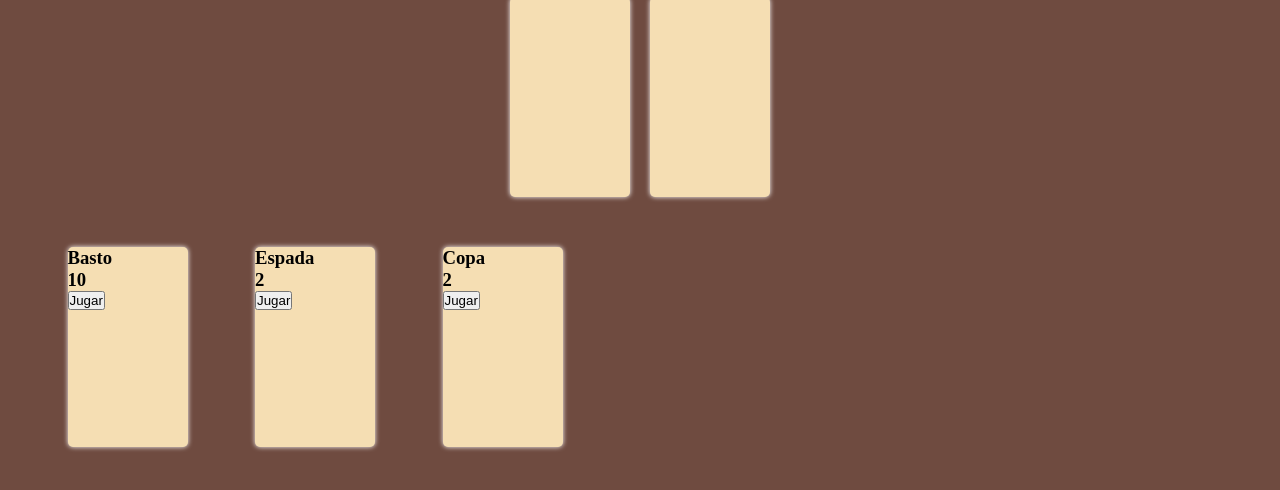
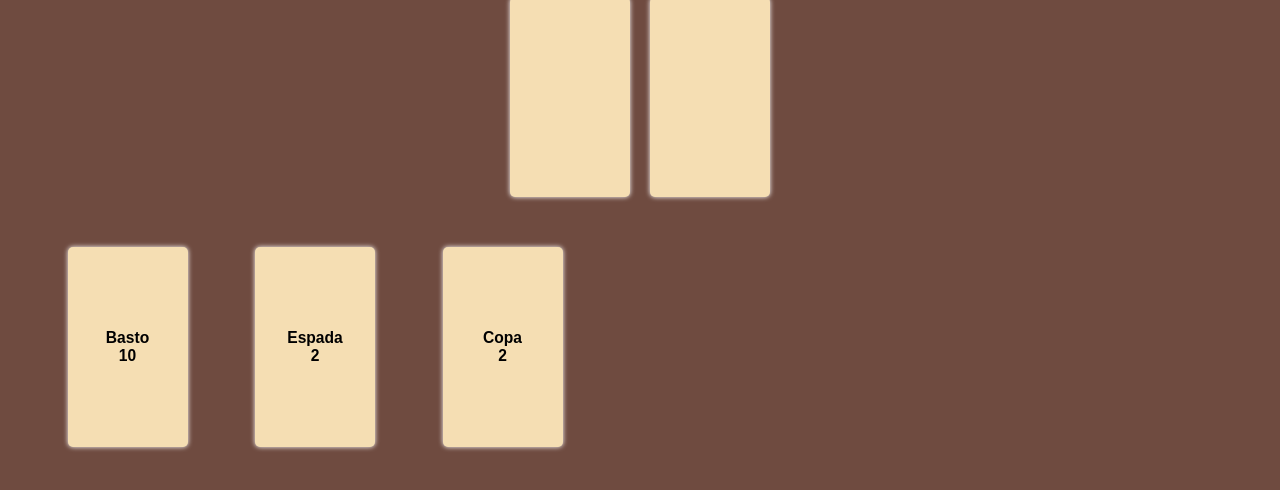
Before and after one commit to matias-bermudez/comision-69290, a plain HTML site: page index.html in a window 1280 px wide. Both pictures are taken after typing "Sample", "Sample" into the empty fields and a click on the button "Reanudar Partida". Shown: the part 372-862 px from the top of the page. Drawn offline with Linux system fonts and the light colour scheme.

Commit message:
Cambio forma de las cartas para jugar.

```diff
--- a/css/style.css
+++ b/css/style.css
@@ -90,11 +90,28 @@ body h1 {
 
 
 .mesa-juego .cartas .carta {
+    /*position: relative;*/
     height: 200px;
     width: 120px;
     background-color: wheat;
     border-radius: 5px;
     box-shadow: 0 0 5px white;
+}
+
+.mesa-juego .cartas .carta button {
+    /*position: absolute;*/
+    z-index: 2;
+    width: 100%;
+    height: 100%;
+    background-color: transparent;
+    border: none;
+    /*cursor: pointer;*/
+}
+
+.mesa-juego .cartas .carta h3 {
+    position: relative;
+    z-index: 1;
+    /*pointer-events: none;*/
 }
 
 .mesa-juego .cartas .reglas {
--- a/script/index.js
+++ b/script/index.js
@@ -373,9 +373,10 @@ const imprimirCartas = () => {
             const card = document.createElement("div");
             card.classList.add("carta");
             card.innerHTML=`
-                <h3 class="palo">${carta.palo}</h3>
-                <h3 class="numero">${carta.numero}</h3>
-                <button id="${carta.palo}${carta.numero}">Jugar</button>
+                <button id="${carta.palo}${carta.numero}">
+                    <h3 class="palo">${carta.palo}</h3>
+                    <h3 class="numero">${carta.numero}</h3>
+                </button>
             `
             const destino = document.querySelector("body .mesa-juego .cartas .jugadores .jugador1");
             destino.appendChild(card);
@@ -437,9 +438,10 @@ const imprimirCartas = () => {
             const card = document.createElement("div");
             card.classList.add("carta");
             card.innerHTML=`
-                <h3 class="palo">${carta.palo}</h3>
-                <h3 class="numero">${carta.numero}</h3>
-                <button id="${carta.palo}${carta.numero}">Jugar</button>
+                <button id="${carta.palo}${carta.numero}">
+                    <h3 class="palo">${carta.palo}</h3>
+                    <h3 class="numero">${carta.numero}</h3>
+                </button>
             `
             const destino = document.querySelector("body .mesa-juego .cartas .jugadores .jugador2");
             destino.appendChild(card);
```
